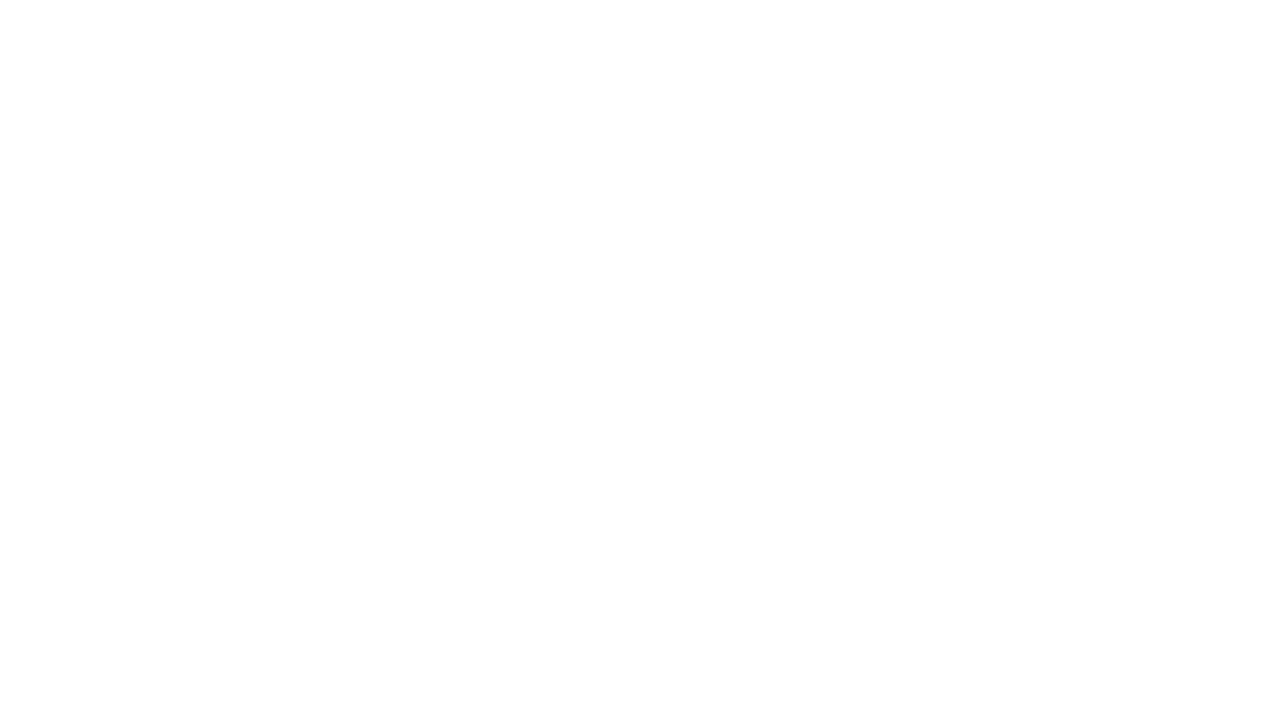
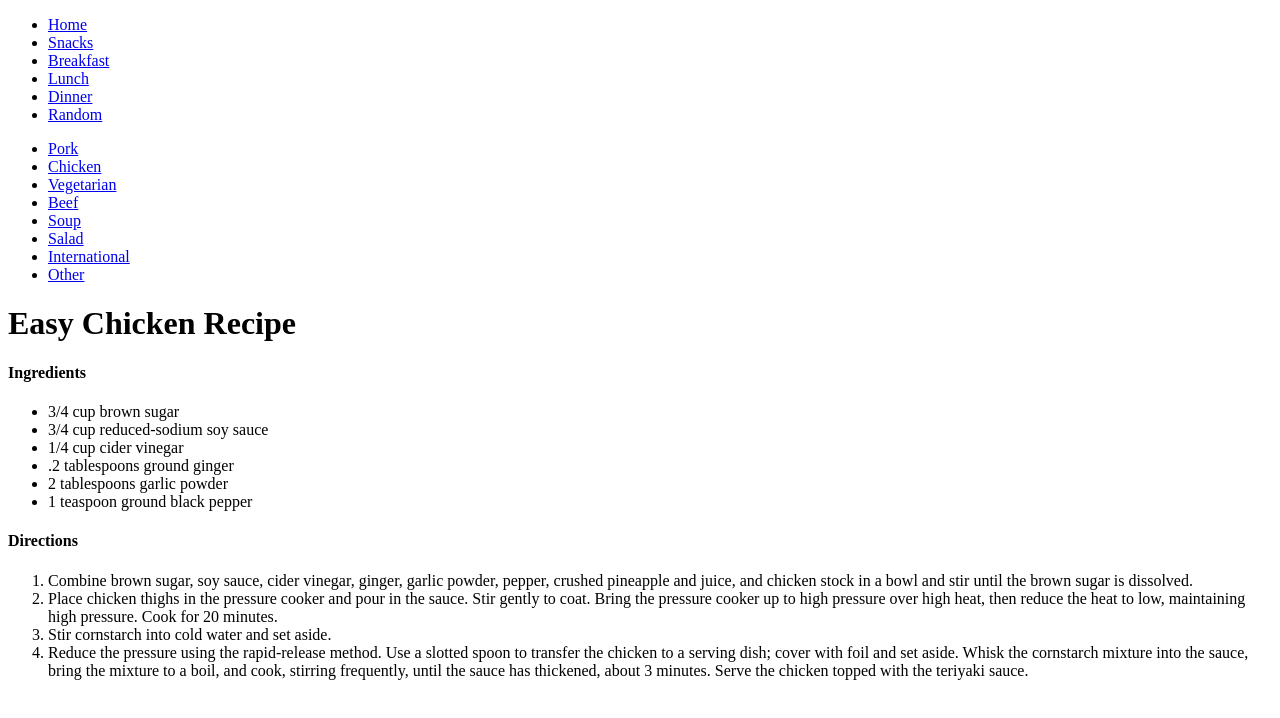
Before and after one commit to SenSaiyan/WebDevHW, a plain HTML site: page Week_2/recipe.html in a window 1280 px wide. Drawn offline with Linux system fonts and the light colour scheme.

Commit message:
semantic test
recipe updated

```diff
--- a/Week_2/recipe.html
+++ b/Week_2/recipe.html
@@ -1,4 +1,52 @@
 <!DOCTYPE HTML>
 <html>
 	<head>
-		<title>
+		<meta charset="UTF-8">
+		<title>Chicken Recipe</title>
+	</head>
+	<body>
+		<header>
+			<nav>
+				<ul>
+					<li><a href="#">Home</a></li>
+					<li><a href="#">Snacks</a></li>
+					<li><a href="#">Breakfast</a></li>
+					<li><a href="#">Lunch</a></li>
+					<li><a href="#">Dinner</a></li>
+					<li><a href="#">Random</a></li>
+				</ul>
+			</nav>
+		</header>
+		<aside>
+			<main>
+				<ul>
+					<li><a href="#">Pork</a></li>
+					<li><a href="#">Chicken</a></li>
+					<li><a href="#">Vegetarian</a></li>
+					<li><a href="#">Beef</a></li>
+					<li><a href="#">Soup</a></li>
+					<li><a href="#">Salad</a></li>
+					<li><a href="#">International</a></li>
+					<li><a href="#">Other</a></li>
+				</ul>
+			</aside>
+			<h1>Easy Chicken Recipe</h1>
+			<h4>Ingredients</h4>
+			<ul>
+				<li>3/4 cup brown sugar</li>
+				<li>3/4 cup reduced-sodium soy sauce</li>
+				<li>1/4 cup cider vinegar</li>
+				<li>.2 tablespoons ground ginger</li>
+				<li>2 tablespoons garlic powder</li>
+				<li>1 teaspoon ground black pepper</li>
+			</ul>
+			<h4>Directions</h4>
+			<ol>
+				<li>Combine brown sugar, soy sauce, cider vinegar, ginger, garlic powder, pepper, crushed pineapple and juice, and chicken stock in a bowl and stir until the brown sugar is dissolved.</li>
+				<li>Place chicken thighs in the pressure cooker and pour in the sauce. Stir gently to coat. Bring the pressure cooker up to high pressure over high heat, then reduce the heat to low, maintaining high pressure. Cook for 20 minutes.</li>
+				<li>Stir cornstarch into cold water and set aside.</li>
+				<li>Reduce the pressure using the rapid-release method. Use a slotted spoon to transfer the chicken to a serving dish; cover with foil and set aside. Whisk the cornstarch mixture into the sauce, bring the mixture to a boil, and cook, stirring frequently, until the sauce has thickened, about 3 minutes. Serve the chicken topped with the teriyaki sauce.</li>
+			</ol>
+		</main>
+	</body>
+</html>
```
